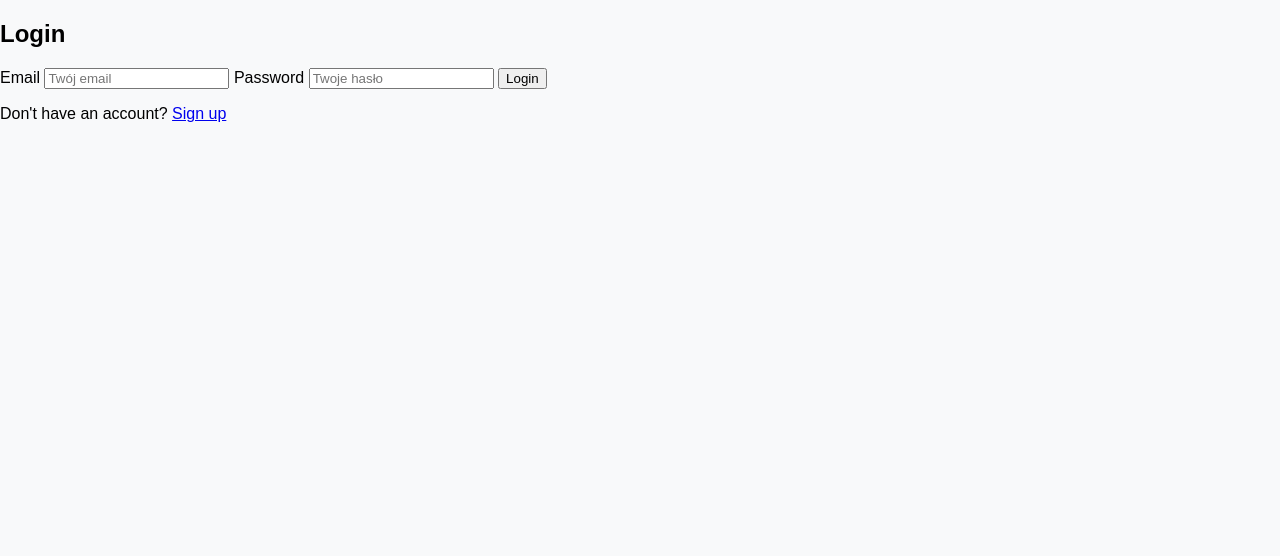
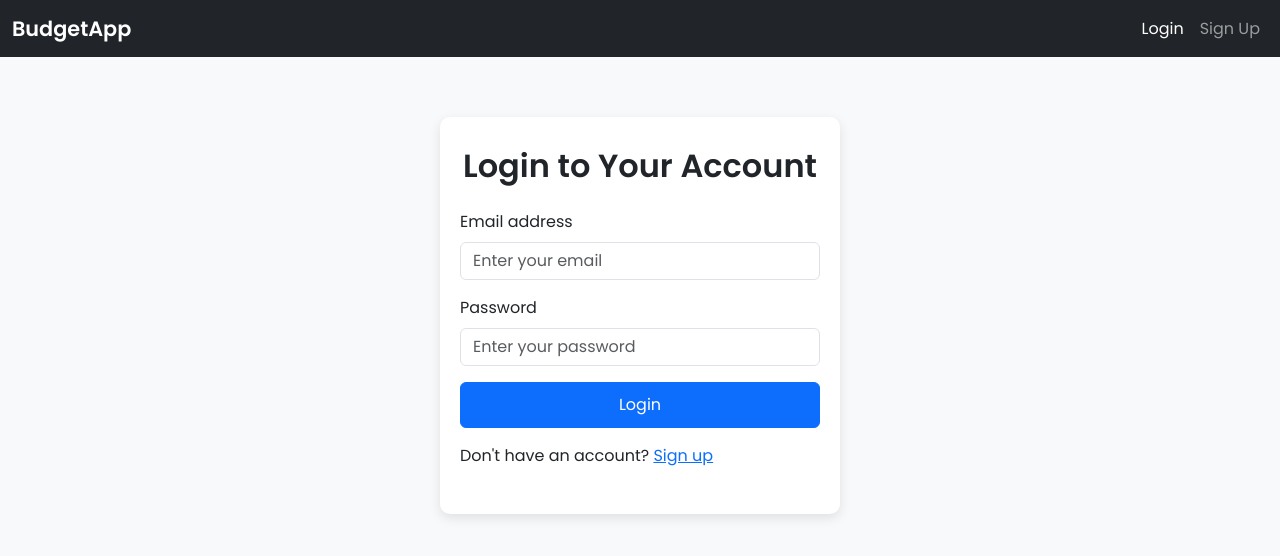
Before and after one commit to AgnieszkaSurtel/PersonalBudgetApp, a plain HTML site: page login.html in a window 1280 px wide. Drawn offline with nearby package versions, Linux system fonts and the light colour scheme; files that its build step writes are made by us from their sources.

Commit message:
upload login

```diff
--- a/login.html
+++ b/login.html
@@ -1,25 +1,57 @@
 <!DOCTYPE html>
-<html lang="ang">
+<html lang="en">
 <head>
   <meta charset="UTF-8" />
-  <meta name="viewport" content="width=device-width, initial-scale=1.0"/>
-  <title>Login</title>
-  <link rel="stylesheet" href="css/style.css" />
+  <meta name="viewport" content="width=device-width, initial-scale=1" />
+  <title>Login - Personal Budget App</title>
+  <link href="https://cdn.jsdelivr.net/npm/bootstrap@5.3.3/dist/css/bootstrap.min.css" rel="stylesheet" />
+  <link href="https://fonts.googleapis.com/css2?family=Poppins:wght@400;600&display=swap" rel="stylesheet" />
+  <link rel="stylesheet" href="style.css" />
 </head>
 <body>
-  <div class="login-container">
-    <h2>Login</h2>
+  <nav class="navbar navbar-expand-lg navbar-dark bg-dark">
+    <div class="container-fluid">
+      <a class="navbar-brand" href="index.html">BudgetApp</a>
+      <button
+        class="navbar-toggler"
+        type="button"
+        data-bs-toggle="collapse"
+        data-bs-target="#navbarNav"
+        aria-controls="navbarNav"
+        aria-expanded="false"
+        aria-label="Toggle navigation"
+      >
+        <span class="navbar-toggler-icon"></span>
+      </button>
+      <div class="collapse navbar-collapse" id="navbarNav">
+        <ul class="navbar-nav ms-auto">
+          <li class="nav-item">
+            <a class="nav-link active" href="login.html">Login</a>
+          </li>
+          <li class="nav-item">
+            <a class="nav-link" href="register.html">Sign Up</a>
+          </li>
+        </ul>
+      </div>
+    </div>
+  </nav>
+  <section class="login-section container">
+    <h2 class="mb-4">Login to Your Account</h2>
     <form>
-      <label for="email">Email</label>
-      <input type="email" id="email" placeholder="Twój email" required />
-
-      <label for="password">Password</label>
-      <input type="password" id="password" placeholder="Twoje hasło" required />
-
-      <button type="submit">Login</button>
-
-      <p class="register-link">Don't have an account?  <a href="register.html">Sign up</a></p>
+      <div class="mb-3">
+        <label for="email" class="form-label">Email address</label>
+        <input type="email" class="form-control" id="email" placeholder="Enter your email" required />
+      </div>
+      <div class="mb-3">
+        <label for="password" class="form-label">Password</label>
+        <input type="password" class="form-control" id="password" placeholder="Enter your password" required />
+      </div>
+      <button type="submit" class="btn btn-primary btn-custom">Login</button>
     </form>
-  </div>
+    <p class="mt-3">
+      Don't have an account? <a href="register.html">Sign up</a>
+    </p>
+  </section>
+  <script src="https://cdn.jsdelivr.net/npm/bootstrap@5.3.3/dist/js/bootstrap.bundle.min.js"></script>
 </body>
 </html>
```
